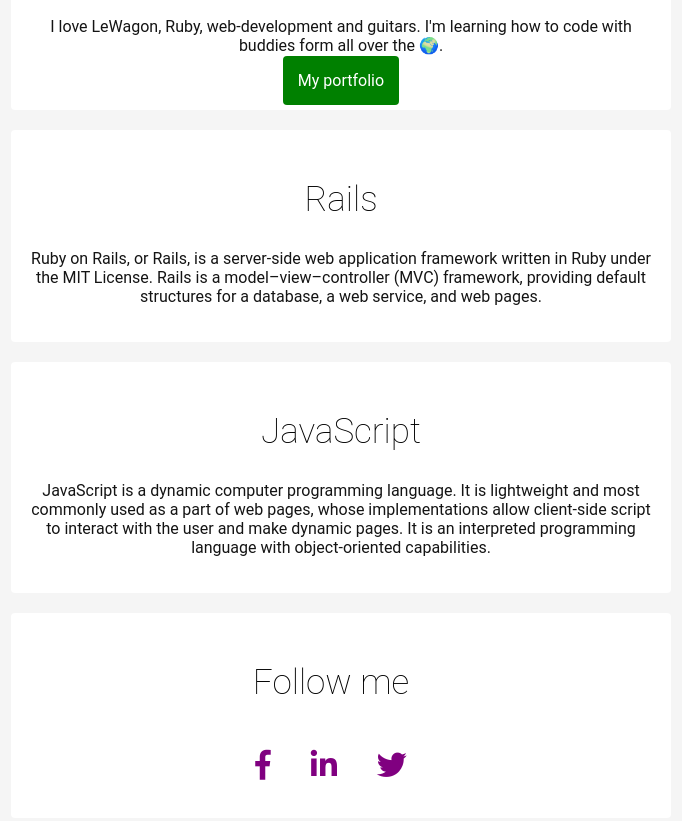
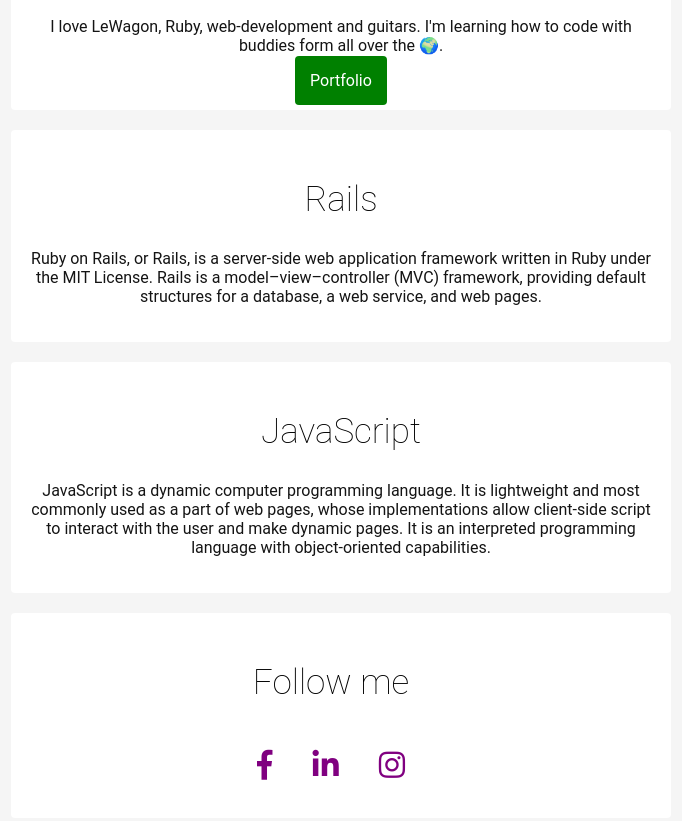
Before and after one commit to alexek1987/profile, a plain HTML site: page index.html in a window 1280 px wide. Shown: the part 388-1209 px from the top of the page, without its empty margins (299-981 px from the left). Drawn offline with Linux system fonts and the light colour scheme.

Commit message:
added lin to IG

```diff
--- a/index.html
+++ b/index.html
@@ -17,10 +17,9 @@
           I love LeWagon, Ruby, web-development and guitars. I'm learning how to code with buddies form all over the 🌍.
       </p>
       <a class="button" href="https://alexek1987.github.io/a-dev/" target="_blank">
-    My portfolio
+    Portfolio
   </a>
 </div>
-
 <div class= "card">
   <h2>Rails</h2>
   <p>Ruby on Rails, or Rails, is a server-side web application framework written in Ruby under the MIT License. Rails is a model–view–controller (MVC) framework, providing default structures for a database, a web service, and web pages.</p>
@@ -45,8 +44,8 @@
     </a>
   </li>
   <li>
-    <a href="#">
-      <i class="fab fa-twitter"></i>
+    <a href="https://www.instagram.com/astroblemealex/">
+      <i class="fab fa-instagram"></i>
     </a>
   </li>
 </ul>
```
